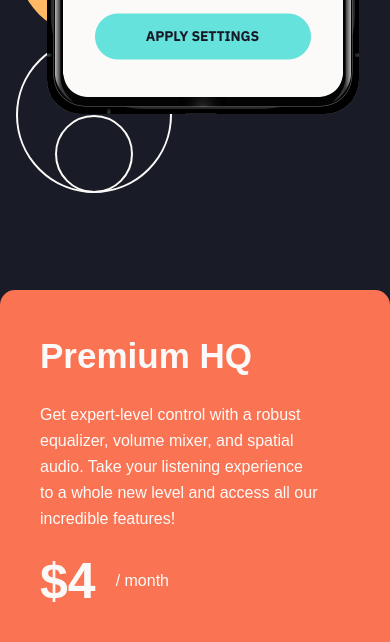
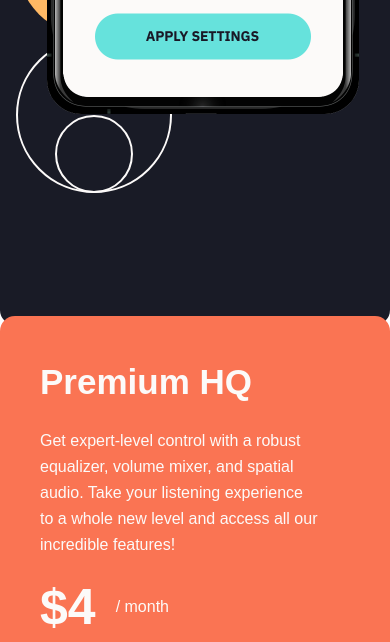
Before and after one commit to Francisamos-amalitech/Equalizer-website, a plain HTML site: page index.html in a window 390 px wide. Shown: the part 1259-1901 px from the top of the page. Drawn offline with Linux system fonts and the light colour scheme.

Commit message:
commit to main

```diff
--- a/style.css
+++ b/style.css
@@ -307,8 +307,7 @@ footer{
 
     .price{
         width:100%;
-        height:auto;;
-        top:67%;
+        top:70%;
         left:0;
     }
 
```
